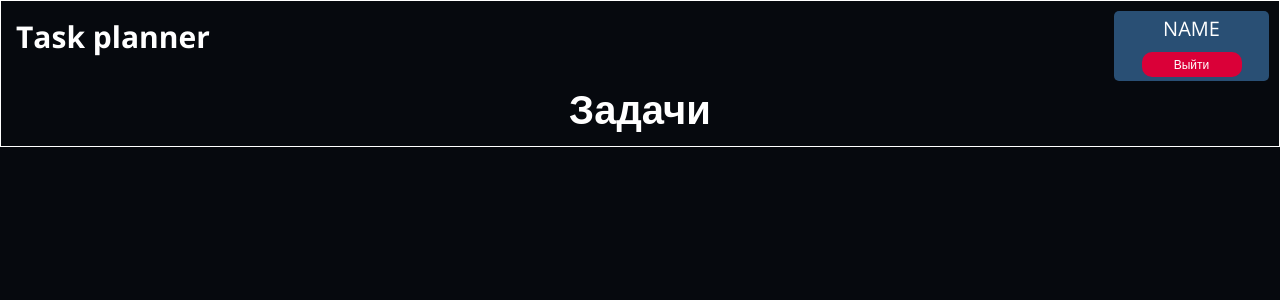
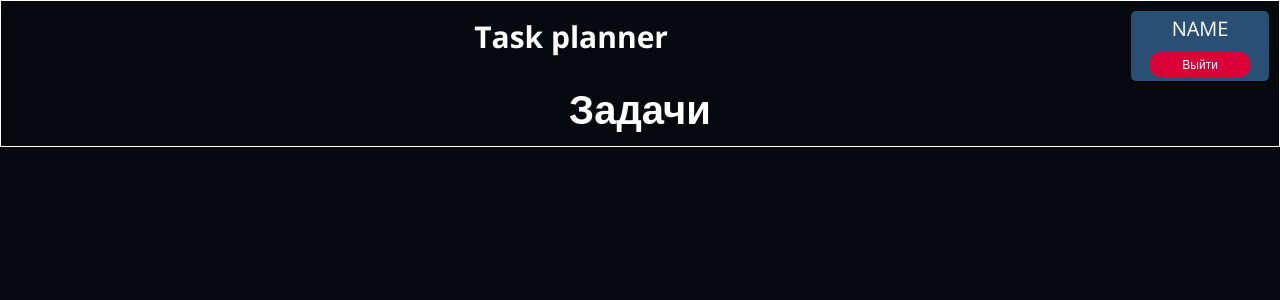
Before and after one commit to AndreyPetrozhitskiy/Farpost-Praktika, a React (Vite) app: page / in a window 1280 px wide. Shown: the top 300 px of the page. Built offline with nearby package versions, Linux system fonts and the light colour scheme.

Commit message:
first commit2

```diff
--- a/src/components/Header.tsx
+++ b/src/components/Header.tsx
@@ -1,8 +1,8 @@
-import React, { useState } from 'react';
+import  { useState } from 'react';
 import '../Styles/header.scss'
 import user from "../Image/user_icon.png"
 import burger from "../Image/burger_menu_icon.png"
-import logo from "../Image/Logo.png"
+// import logo from "../Image/Logo.png"
 function Header() {
 
   const [isRotated, setIsRotated] = useState<boolean>(false);
@@ -13,9 +13,9 @@ function Header() {
 
   return (
     <div className="Header">
-      <div className='Logo__block'>
+
       <h1>Task planner</h1>
-      </div>
+
 
       <div className="Exit__block">
           <p className='Exit__block-Name'>NAME</p>
--- a/src/components/Main.tsx
+++ b/src/components/Main.tsx
@@ -1,4 +1,4 @@
-import React from 'react';
+// import React from 'react';
 import "../Styles/Main.scss"
 import Header from './Header';
 
--- a/src/components/Task.tsx
+++ b/src/components/Task.tsx
@@ -1,4 +1,4 @@
-import React from 'react';
+// import React from 'react';
 import '../Styles/'
 function Task() {
   return (
```
